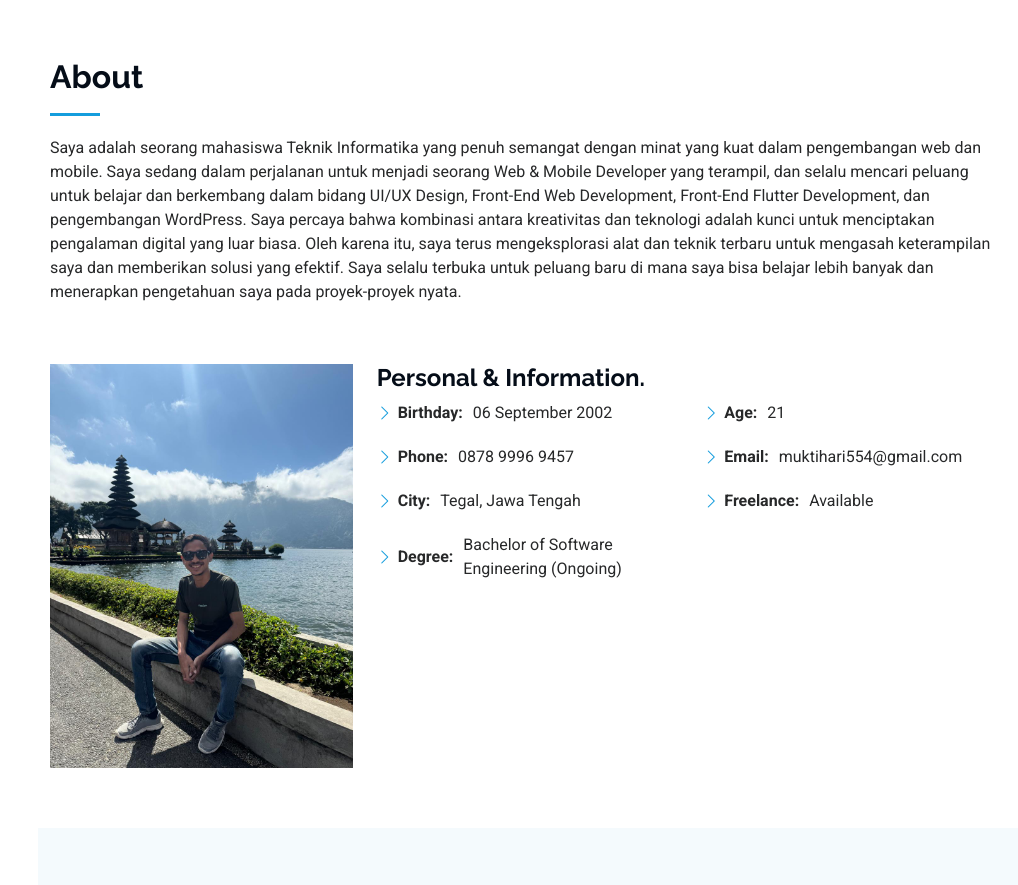
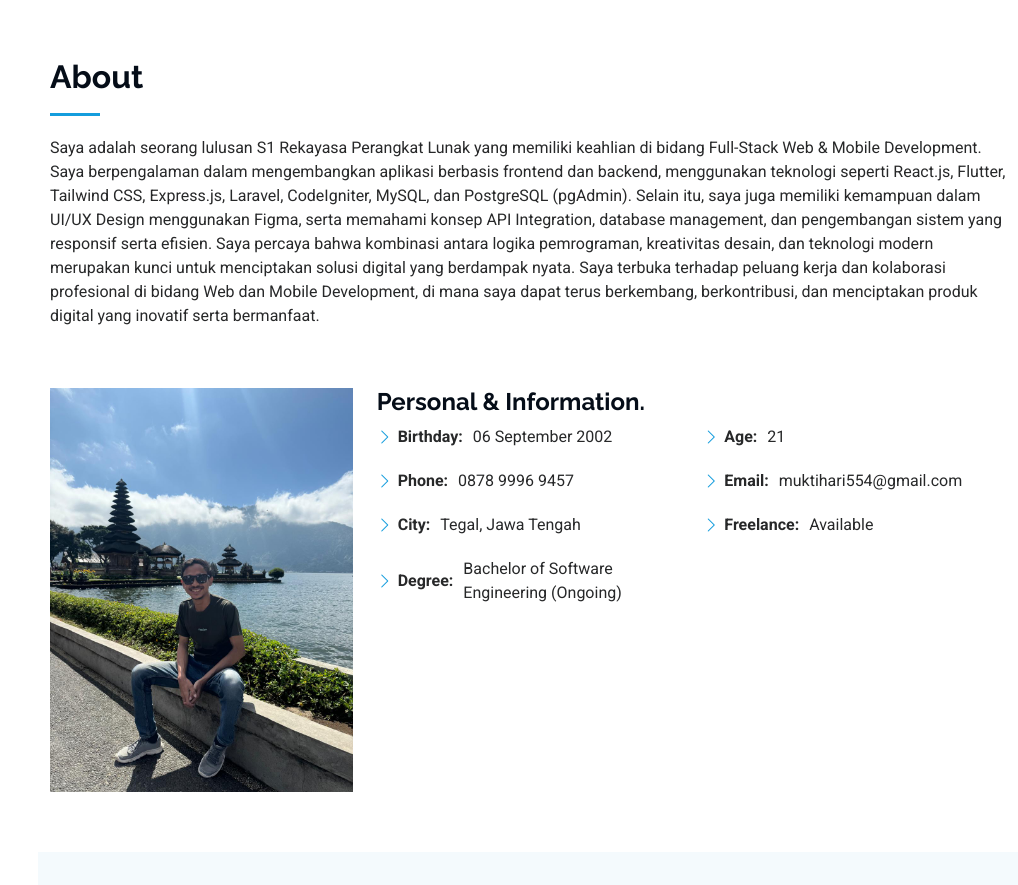
Before and after one commit to harimuk/portofolio, a plain HTML site: page index.html in a window 1280 px wide. Shown: the part 802-1687 px from the top of the page, without its empty margins (262-1280 px from the left). Drawn offline with Linux system fonts and the light colour scheme.

Commit message:
Update index.html

```diff
--- a/index.html
+++ b/index.html
@@ -102,11 +102,13 @@
       <!-- Section Title -->
       <div class="container section-title" data-aos="fade-up">
         <h2>About</h2>
-        <p>Saya adalah seorang mahasiswa Teknik Informatika yang penuh semangat dengan minat yang kuat dalam pengembangan web dan mobile. Saya sedang dalam perjalanan untuk menjadi seorang Web & Mobile Developer yang terampil, dan selalu mencari peluang untuk belajar dan berkembang dalam bidang UI/UX Design, Front-End Web Development, Front-End Flutter Development, dan pengembangan WordPress.
+        <p>Saya adalah seorang lulusan S1 Rekayasa Perangkat Lunak yang memiliki keahlian di bidang Full-Stack Web & Mobile Development.
+Saya berpengalaman dalam mengembangkan aplikasi berbasis frontend dan backend, menggunakan teknologi seperti React.js, Flutter, Tailwind CSS, Express.js, Laravel, CodeIgniter, MySQL, dan PostgreSQL (pgAdmin).
 
-          Saya percaya bahwa kombinasi antara kreativitas dan teknologi adalah kunci untuk menciptakan pengalaman digital yang luar biasa. Oleh karena itu, saya terus mengeksplorasi alat dan teknik terbaru untuk mengasah keterampilan saya dan memberikan solusi yang efektif.
+Selain itu, saya juga memiliki kemampuan dalam UI/UX Design menggunakan Figma, serta memahami konsep API Integration, database management, dan pengembangan sistem yang responsif serta efisien.
+Saya percaya bahwa kombinasi antara logika pemrograman, kreativitas desain, dan teknologi modern merupakan kunci untuk menciptakan solusi digital yang berdampak nyata.
 
-          Saya selalu terbuka untuk peluang baru di mana saya bisa belajar lebih banyak dan menerapkan pengetahuan saya pada proyek-proyek nyata.</p>
+Saya terbuka terhadap peluang kerja dan kolaborasi profesional di bidang Web dan Mobile Development, di mana saya dapat terus berkembang, berkontribusi, dan menciptakan produk digital yang inovatif serta bermanfaat.</p>
       </div><!-- End Section Title -->
 
       <div class="container" data-aos="fade-up" data-aos-delay="100">
```
